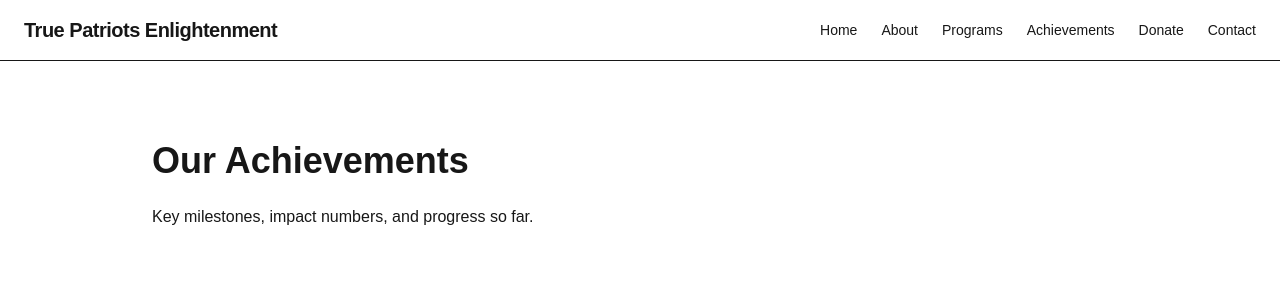
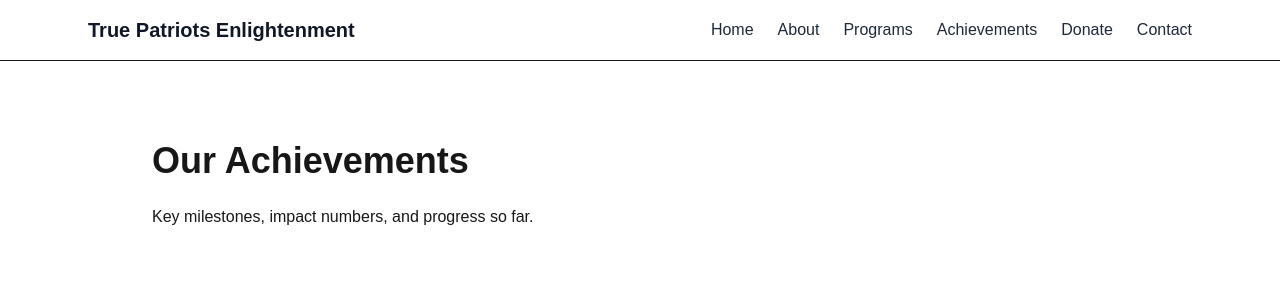
Before and after one commit to pearlroys/truepatriots-enlightenment, a Next.js app: page /achievements in a window 1280 px wide. Shown: the top 300 px of the page. Built offline with nearby package versions, Linux system fonts and the light colour scheme.

Commit message:
change layout

```diff
--- a/app/components/Navbar.tsx
+++ b/app/components/Navbar.tsx
@@ -1,20 +1,14 @@
-"use client";
-
 import Link from "next/link";
 
 export default function Navbar() {
   return (
     <nav className="w-full border-b bg-white">
-      <div className="max-w-7xl mx-auto px-6 py-4 flex items-center justify-between">
+      <div className="max-w-6xl mx-auto px-6 py-4 flex items-center justify-between">
+        <h1 className="text-xl font-bold text-gray-900">
+          True Patriots Enlightenment
+        </h1>
 
-        <Link
-          href="/"
-          className="text-xl font-bold tracking-tight"
-        >
-          True Patriots Enlightenment
-        </Link>
-
-        <div className="flex gap-6 text-sm font-medium">
+        <div className="flex gap-6 text-gray-800 font-medium">
           <Link href="/">Home</Link>
           <Link href="/about">About</Link>
           <Link href="/programs">Programs</Link>
@@ -22,7 +16,6 @@ export default function Navbar() {
           <Link href="/donate">Donate</Link>
           <Link href="/contact">Contact</Link>
         </div>
-
       </div>
     </nav>
   );
```
Also changed, not shown: 1 other file (tests, documents, lock files or other folders).
